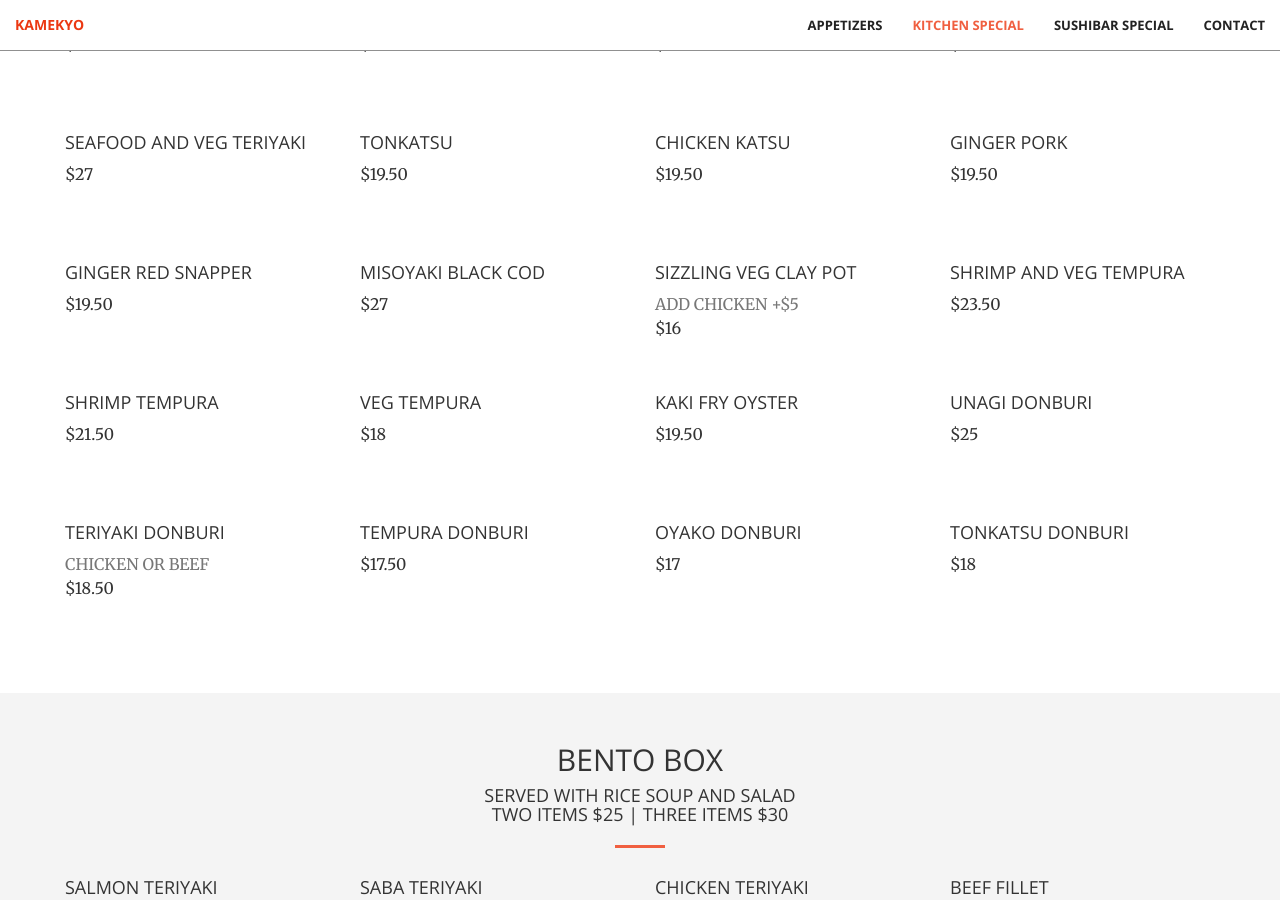
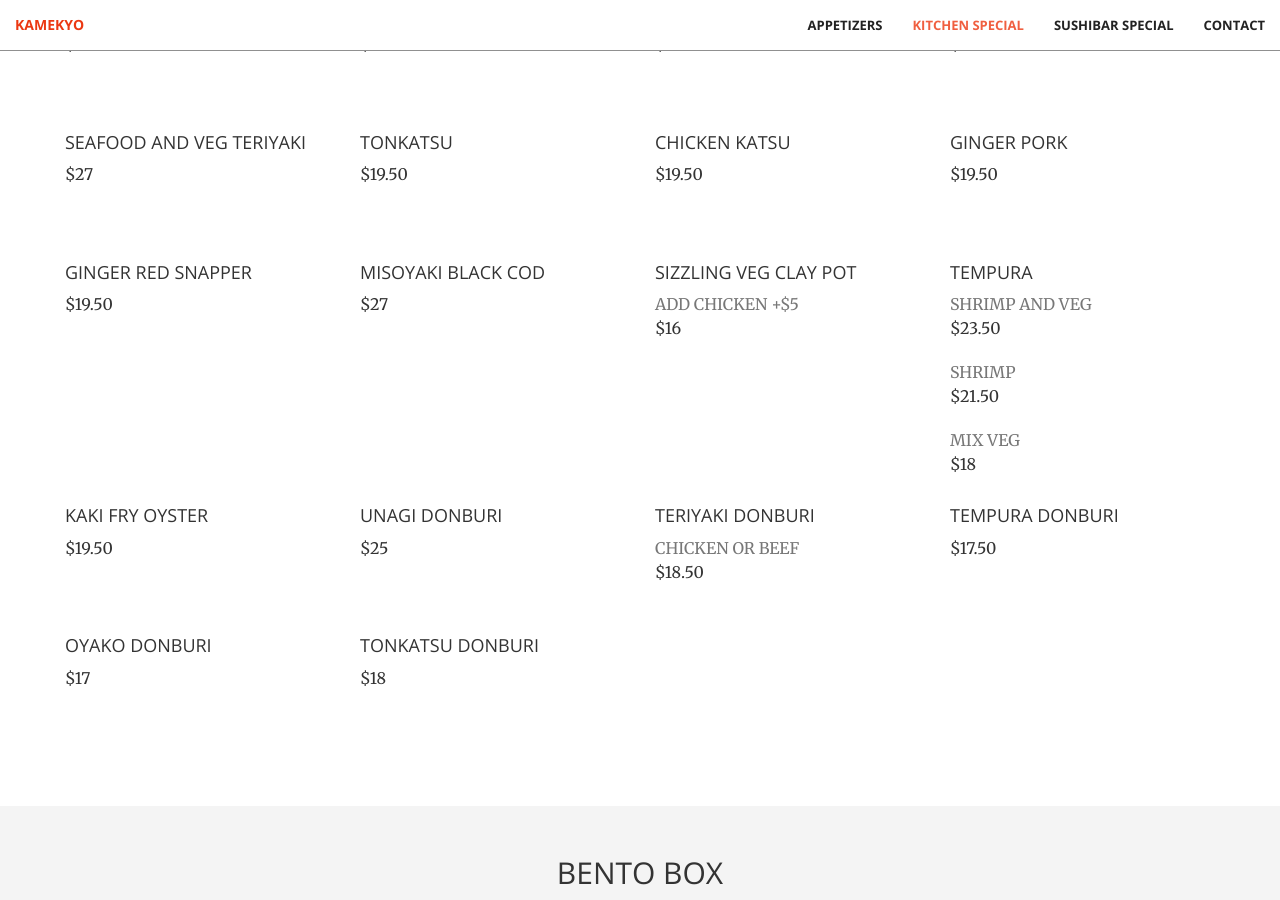
Before and after one commit to CyrusLiang/kamekyo, a Jekyll site: the page built from index.html, in a window 1280 px wide and 900 px high, scrolled down 3181 px. Built offline with Jekyll 4.4.1, drawn with Linux system fonts in a browser that asks for light colours.

Commit message:
Update entrees.html

```diff
--- a/_includes/entrees.html
+++ b/_includes/entrees.html
@@ -79,19 +79,12 @@
             </div>
             <div class="col-lg-3 col-sm-6">
                 <div class="food-box">
-                    <h4>Shrimp and Veg Tempura</h4>
+                    <h4>Tempura</h4>
+                    <p class="text-muted">Shrimp and Veg</p>
                     <p id="svtempe"></p>
-                </div>
-            </div>
-            <div class="col-lg-3 col-sm-6">
-                <div class="food-box">
-                    <h4>Shrimp Tempura</h4>
+                    <p class="text-muted">Shrimp</p>
                     <p id="stempe"></p>
-                </div>
-            </div>
-            <div class="col-lg-3 col-sm-6">
-                <div class="food-box">
-                    <h4>Veg Tempura</h4>
+                    <p class="text-muted">Mix Veg</p>
                     <p id="vtempe"></p>
                 </div>
             </div>
```
